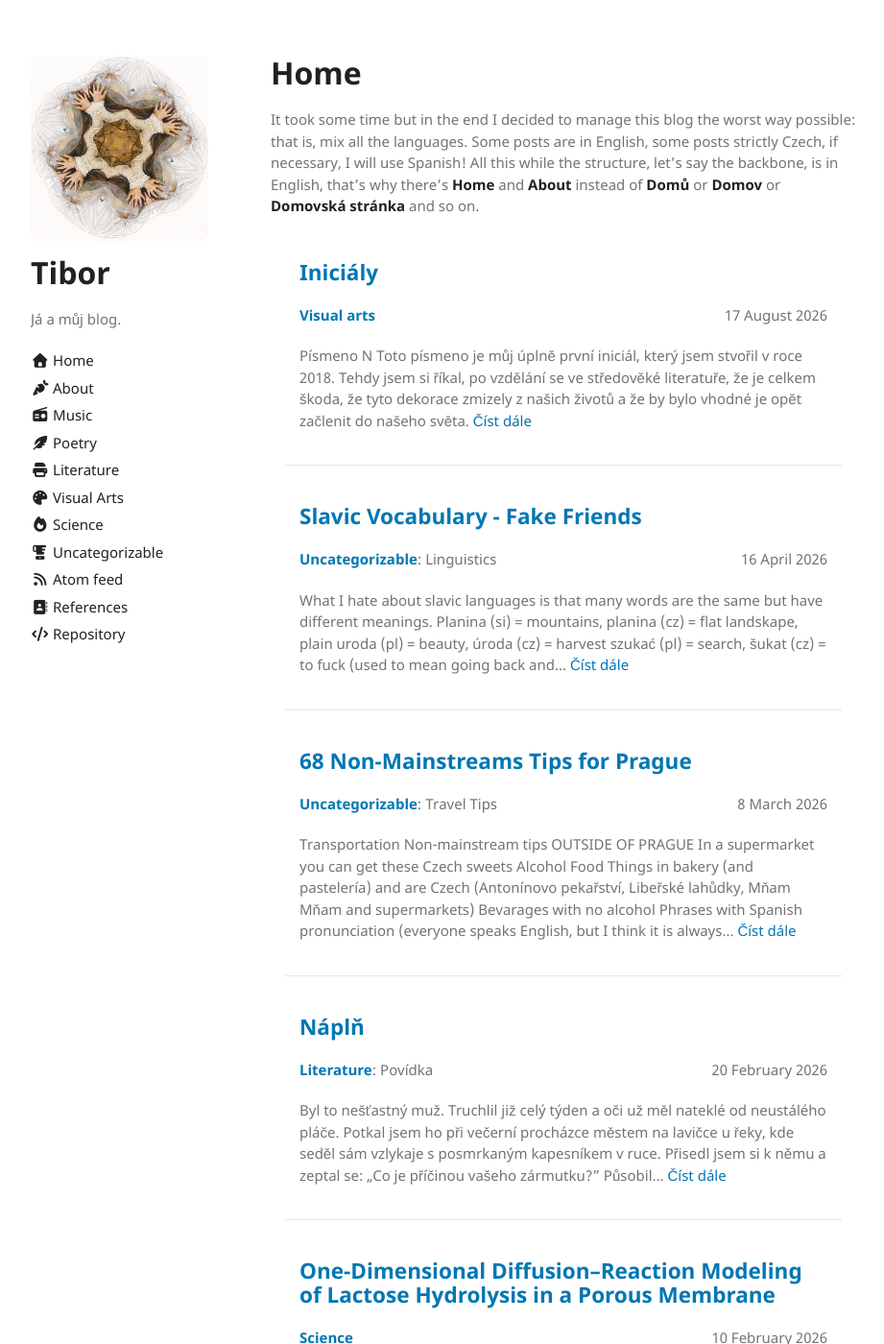
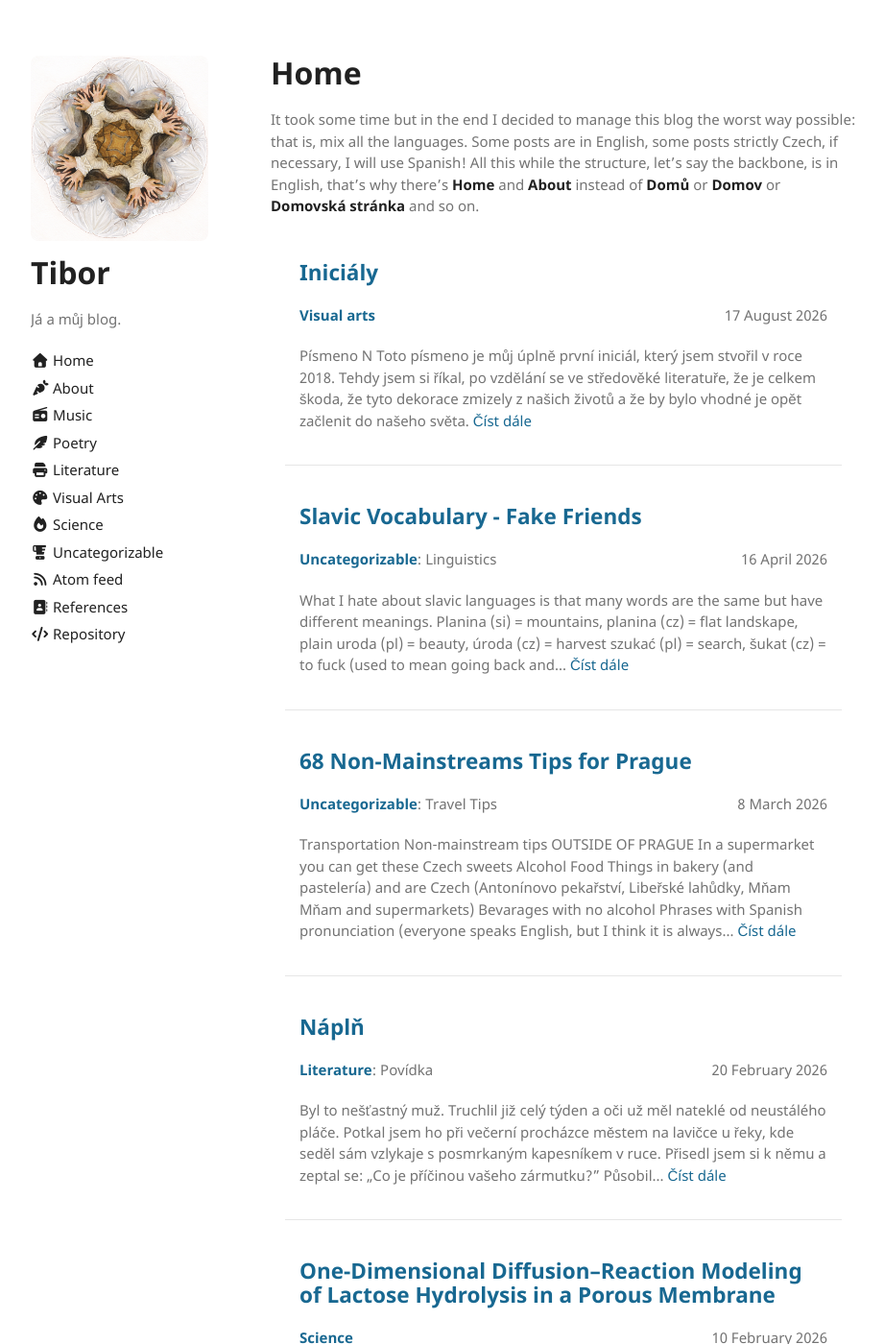
Before and after one commit to thefallofjohannm/thefallofjohannm.github.io, a Jekyll site: the page built from pages/index.md, in a window 1280 px wide and 1400 px high. Shown: the whole window at 96% size, without its empty margins (178-1099 px from the left). Built offline with Jekyll 4.4.1, drawn with Linux system fonts in a browser that asks for light colours.

Commit message:
fix link dimming in dark mode

```diff
--- a/_sass/colors.scss
+++ b/_sass/colors.scss
@@ -35,9 +35,8 @@ hvr -> hover
 
 @mixin colors {
   // buttons
-  --L-a-text-hover-change: 0.8;//the number that --L-a-text gets changed by when it is hovered eg a button has 30% luminosity when left it luminosity is then timesed by 0.8 when the button is hovered
-  --clr-a-text: hsl(200, 100%, var(--L-a-text));
-  --clr-a-text-hvr: hsl(200, 100%, calc(var(--L-a-text) * var(--L-a-text-hover-change)));
+  --clr-a-text: hsl(200, var(--S-a-text), var(--L-a-text));
+  --clr-a-text-hvr: hsl(200, var(--S-a-text), var(--L-a-text-hvr));//hover luminosity is set per theme, not derived: on a dark bg a link must get lighter to gain contrast, on a light bg darker
   --clr-buttons-main-bg: hsl(0, 0%, var(--L-buttons-main-bg));//the buttons in the main section at the top titled "download zip" "download tarbell" "veiw on github"
   --clr-buttons-main-border: hsl(0, 0%, var(--L-buttons-main-border));
   --clr-buttons-main-text: hsl(0, 0%, var(--L-buttons-main-text));
@@ -66,7 +65,9 @@ hvr -> hover
 
 @mixin light-colors {
   // buttons
-  --L-a-text: 35%;
+  --S-a-text: 72%;
+  --L-a-text: 33%;
+  --L-a-text-hvr: 24%;//darker on hover: 6.11 -> 9.29 contrast
   --L-buttons-main-bg: 96%;
   --L-buttons-main-border: 88%;
   --L-buttons-main-text: 40%;
@@ -96,7 +97,9 @@ hvr -> hover
 
 @mixin dark-colors {
 // buttons
---L-a-text: 60%;
+--S-a-text: 78%;
+--L-a-text: 66%;
+--L-a-text-hvr: 80%;//lighter on hover: 8.50 -> 11.53 contrast
 --L-buttons-main-bg: 17%;
 --L-buttons-main-border: 26%;
 --L-buttons-main-text: 76%;
```
